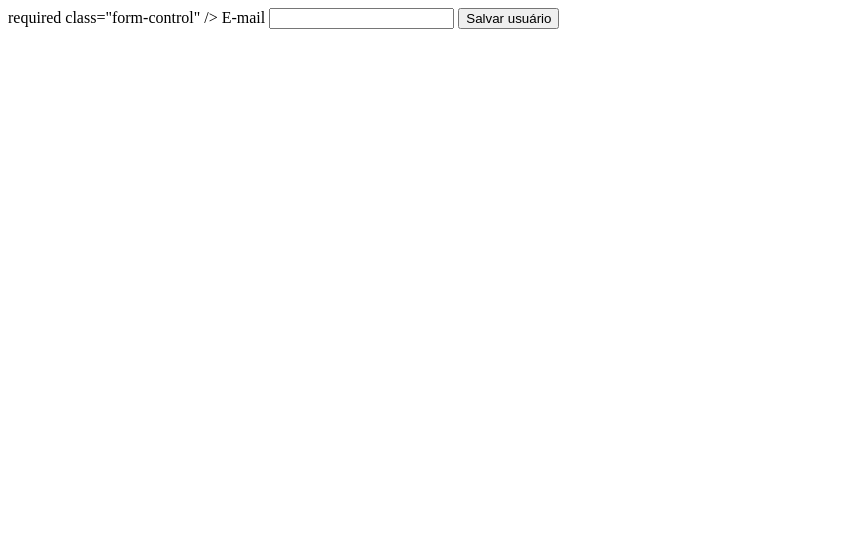
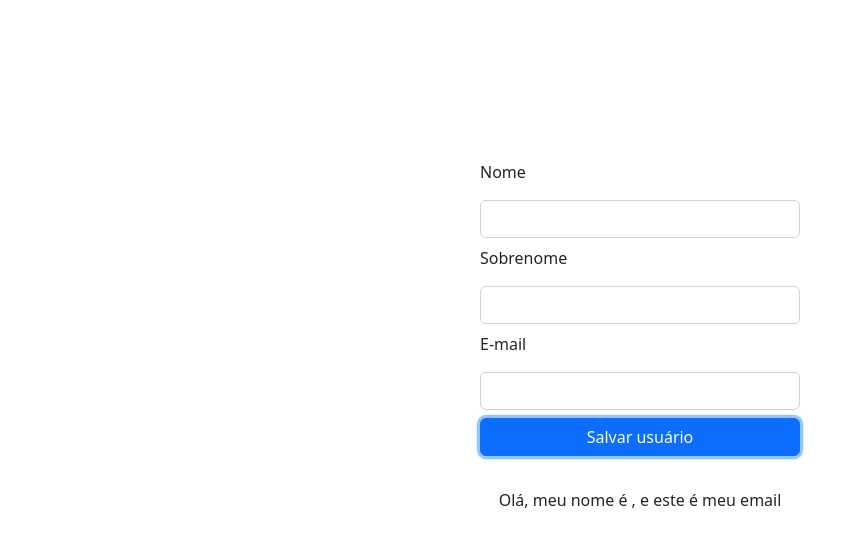
Before and after one commit to LaraSampaio20/PraticaSoftware_LARA_SAMPAIO_ATV3, a plain HTML site: page index.html in a window 1280 px wide. Both pictures are taken after a click on the button "Salvar usuário". Shown: the whole page, without its empty margins (0-859 px from the left). Drawn offline with nearby package versions, Linux system fonts and the light colour scheme.

Commit message:
Form correto(Editado)

```diff
--- a/index.html
+++ b/index.html
@@ -1,3 +1,47 @@
+<!DOCTYPE html>
+<html lang="pt-br">
+  <head>
+    <meta charset="UTF-8" />
+    <meta http-equiv="X-UA-Compatible" content="IE=edge" />
+    <meta name="viewport" content="width=device-width, initial-scale=1.0" />
+
+    <link rel="stylesheet" href="./css/styles.css" />
+    <link
+      rel="stylesheet"
+      href="https://maxcdn.bootstrapcdn.com/bootstrap/4.3.1/css/bootstrap.min.css"
+    />
+    <link
+      href="https://cdn.jsdelivr.net/npm/bootstrap@5.2.2/dist/css/bootstrap.min.css"
+      rel="stylesheet"
+      integrity="sha384-Zenh87qX5JnK2Jl0vWa8Ck2rdkQ2Bzep5IDxbcnCeuOxjzrPF/et3URy9Bv1WTRi"
+      crossorigin="anonymous"
+    />
+
+    <style>
+      form {
+        margin: 0 auto;
+        margin-top: 10rem;
+        display: flex;
+        flex-direction: column;
+        max-width: 20rem;
+        gap: 0.5rem;
+      }
+
+      #usuario {
+        text-align: center;
+      }
+    </style>
+    <title>Pratica Integradora Desenvolvimento de Software_ATV3</title>
+  </head>
+  <body>
+    <form class="mb-3">
+      <label for="nome" class="form-label">Nome</label>
+      <input type="text" id="nome" name="name" required class="form-control" />
+      <label for="sobrenome" class="form-label">Sobrenome</label>
+      <input
+        type="text"
+        id="sobrenome"
+        name="sobrenome"
         required
         class="form-control"
       />
@@ -26,12 +70,12 @@ crossorigin="anonymous"
 
     <script>
       function salvarUsuario() {
-var nome = document.getElementById('nome').value;
-var sobrenome = document.getElementById('sobrenome').value;
-var email = document.getElementById('email').value;
-var usuario = document.getElementById('usuario');
+        let nome = document.getElementById('nome').value;
+        let sobrenome = document.getElementById('sobrenome').value;
+        let email = document.getElementById('email').value;
+        let usuario = document.getElementById('usuario');
 
-var usuarioFrase = `Olá, meu nome é ${nome} ${sobrenome}, e este é meu email  ${email}`;
+        let usuarioFrase = `Olá, meu nome é ${nome} ${sobrenome}, e este é meu email  ${email}`;
 
         usuario.innerHTML = usuarioFrase;
       }
```
Lines whose indentation alone changed are shown as unchanged.
